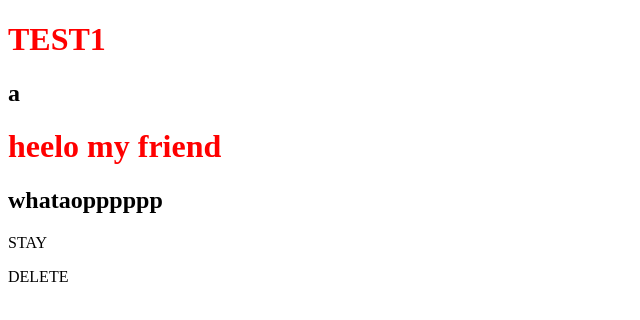
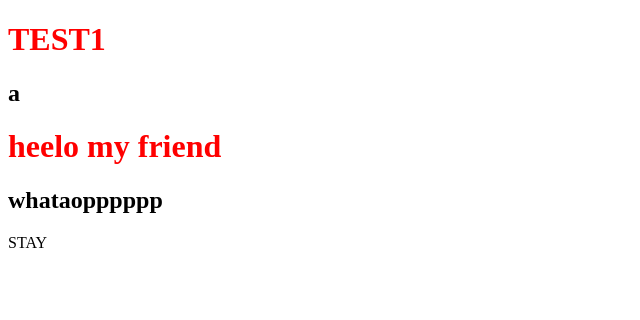
Before and after one commit to naormordechai/test1, a plain HTML site: page index.html in a window 1280 px wide. Shown: the whole page, without its empty margins (0-640 px from the left). Drawn offline with Linux system fonts and the light colour scheme.

Commit message:
delete paragraph DELETE

```diff
--- a/index.html
+++ b/index.html
@@ -21,7 +21,6 @@
     </div>
 
     <P>STAY</P>
-    <p>DELETE</p>
 </body>
 
 </html>
```
